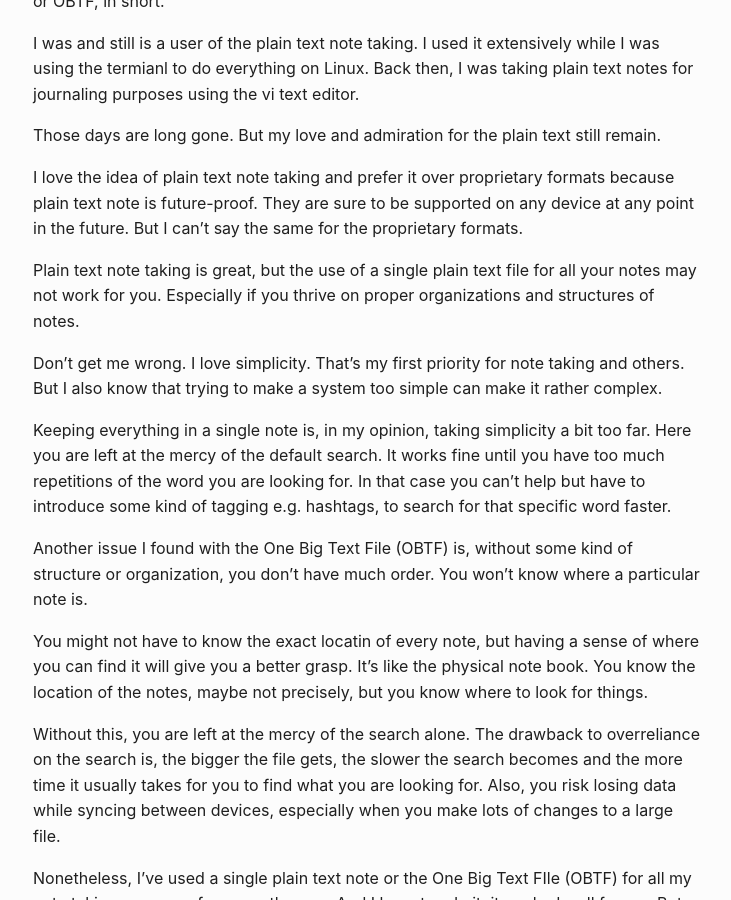
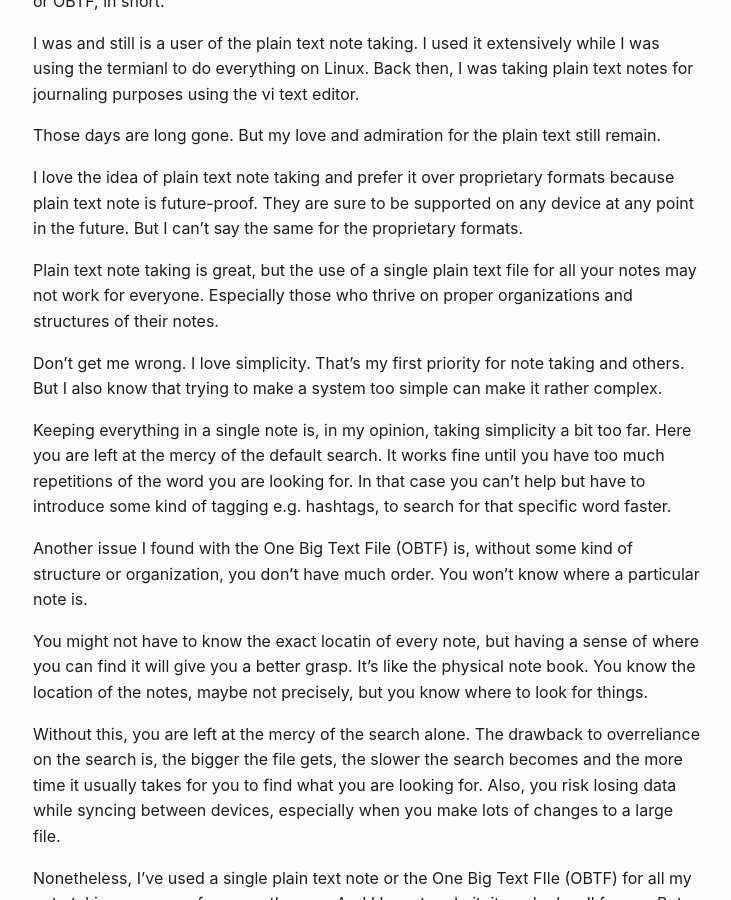
Before and after one commit to muntasimulhaque/muntasimulhaque.github.io, a Jekyll site: the page built from _posts/2025-05-12-cons-of-single-plaintext-file.md, in a window 1280 px wide and 900 px high, scrolled down 900 px. Shown: the whole window, without its empty margins (271-1002 px from the left). Built offline with Jekyll 4.4.1, drawn with Linux system fonts in a browser that asks for light colours.

Commit message:
Update 2025-05-12-cons-of-single-plaintext-file.md

```diff
--- a/_posts/2025-05-12-cons-of-single-plaintext-file.md
+++ b/_posts/2025-05-12-cons-of-single-plaintext-file.md
@@ -22,7 +22,7 @@
 
 I love the idea of plain text note taking and prefer it over proprietary formats because plain text note is future-proof. They are sure to be supported on any device at any point in the future. But I can't say the same for the proprietary formats.
 
-Plain text note taking is great, but the use of a single plain text file for all your notes may not work for you. Especially if you thrive on proper organizations and structures of notes.
+Plain text note taking is great, but the use of a single plain text file for all your notes may not work for everyone. Especially those who thrive on proper organizations and structures of their notes.
 
 Don't get me wrong. I love simplicity. That's my first priority for note taking and others. But I also know that trying to make a system too simple can make it rather complex.
 
```
